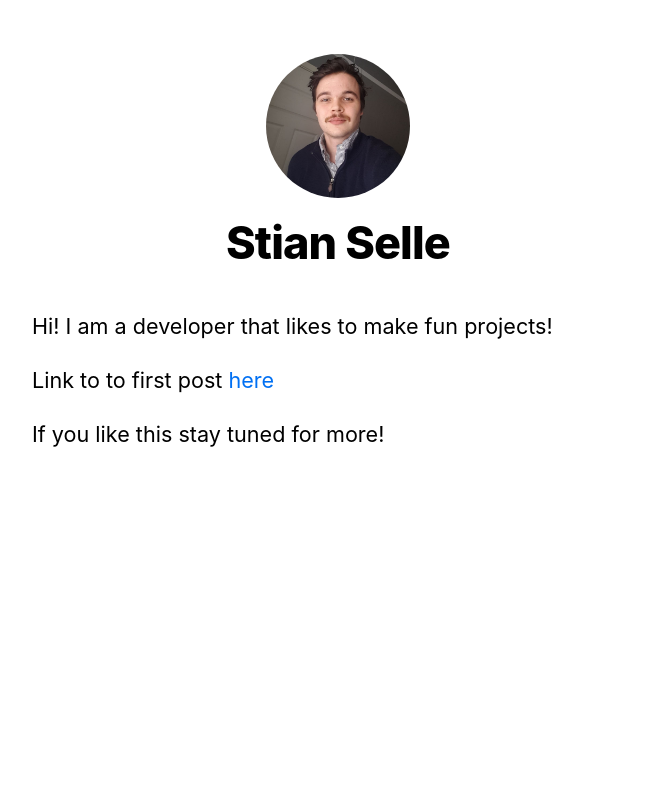
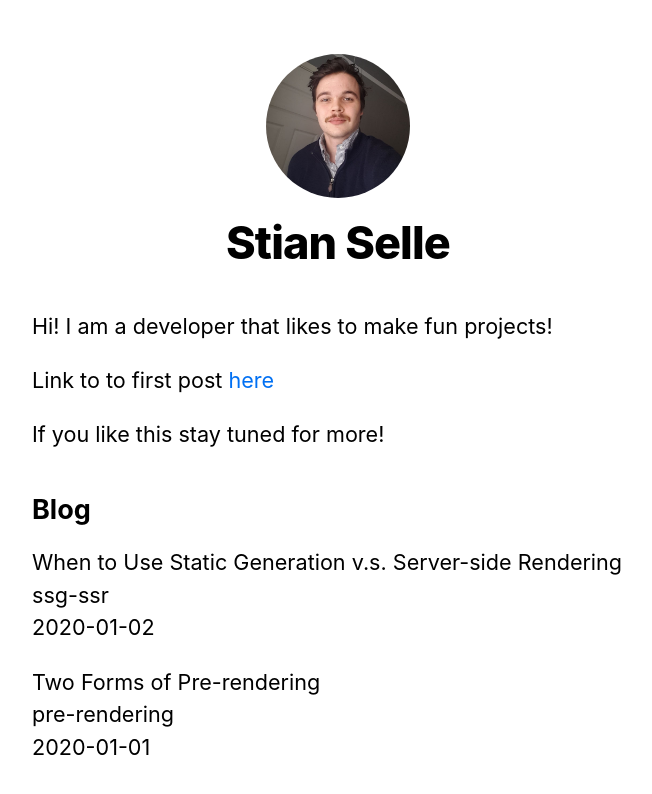
Before and after one commit to ittapopo/reactdev-blog, a Next.js app: page / in a window 1280 px wide. Shown: the top 794 px of the page, without its empty margins (302-954 px from the left). Built offline with nearby package versions, Linux system fonts and the light colour scheme.

Commit message:
data-fetching and pre-rendering

```diff
--- /dev/null
+++ b/lib/posts.js
@@ -0,0 +1,37 @@
+import fs from 'fs'
+import path from 'path'
+import matter from 'gray-matter'
+
+const postsDirectory = path.join(process.cwd(), 'posts')
+
+export function getSortedPostsData() {
+    // Get file names under/posts
+    const fileNames = fs.readdirSync(postsDirectory)
+    const allPostsData = fileNames.map(fileName => {
+        // Remove ".md" from file name to get id
+        const id = fileName.replace(/\.md$/, '')
+
+        // Read markdown file as string
+        const fullPath = path.join(postsDirectory, fileName)
+        const fileContents = fs.readFileSync(fullPath, 'utf8')
+
+        // Use gray-matter to parse the post metadata section
+        const matterResult = matter(fileContents)
+
+        // Combine the data with the id
+        return {
+            id,
+            ...matterResult.data
+        }
+    })
+    // Sort posts by date
+    return allPostsData.sort(({ date: a}, { date: b }) => {
+        if (a < b) {
+            return 1
+        } else if (a > b) {
+            return -1
+        } else {
+            return 0
+        }
+    })
+}
--- a/package.json
+++ b/package.json
@@ -9,6 +9,7 @@
     "lint": "next lint"
   },
   "dependencies": {
+    "gray-matter": "^4.0.3",
     "next": "11.1.2",
     "react": "17.0.2",
     "react-dom": "17.0.2"
--- a/pages/index.js
+++ b/pages/index.js
@@ -2,8 +2,18 @@
 import Layout, { siteTitle } from '../components/layout'
 import utilStyles from '../styles/utils.module.css'
 import Link from 'next/link'
+import { getSortedPostsData } from '../lib/posts'
 
-export default function Home() {
+export async function getStaticProps() {
+  const allPostsData = getSortedPostsData()
+  return {
+    props: {
+      allPostsData
+    }
+  }
+}
+
+export default function Home({ allPostsData }) {
   return (
     <Layout home>
       <Head>
@@ -16,6 +26,20 @@
           If you like this stay tuned for more!
         </p>
       </section>
+      <section className={`${utilStyles.headingMd} ${utilStyles.padding1px}`}>
+        <h2 className={utilStyles.headingLg}>Blog</h2>
+        <ul className={utilStyles.list}>
+          {allPostsData.map(({ id, date, title }) => (
+            <li className={utilStyles.listItem} key={id}>
+              {title}
+              <br />
+              {id}
+              <br />
+              {date}
+            </li>
+          ))}
+        </ul>
+      </section>
     </Layout>
   )
 }
--- /dev/null
+++ b/posts/pre-rendering.md
@@ -0,0 +1,11 @@
+---
+title: 'Two Forms of Pre-rendering'
+date: '2020-01-01'
+---
+
+Next.js has two forms of pre-rendering: **Static Generation** and **Server-side Rendering**. The difference is in **when** it generates the HTML for a page.
+
+- **Static Generation** is the pre-rendering method that generates the HTML at **build time**. The pre-rendered HTML is then _reused_ on each request.
+- **Server-side Rendering** is the pre-rendering method that generates the HTML on **each request**.
+
+Importantly, Next.js lets you **choose** which pre-rendering form to use for each page. You can create a "hybrid" Next.js app by using Static Generation for most pages and using Server-side Rendering for others.
--- /dev/null
+++ b/posts/ssg-ssr.md
@@ -0,0 +1,19 @@
+---
+title: 'When to Use Static Generation v.s. Server-side Rendering'
+date: '2020-01-02'
+---
+
+We recommend using **Static Generation** (with and without data) whenever possible because your page can be built once and served by CDN, which makes it much faster than having a server render the page on every request.
+
+You can use Static Generation for many types of pages, including:
+
+- Marketing pages
+- Blog posts
+- E-commerce product listings
+- Help and documentation
+
+You should ask yourself: "Can I pre-render this page **ahead** of a user's request?" If the answer is yes, then you should choose Static Generation.
+
+On the other hand, Static Generation is **not** a good idea if you cannot pre-render a page ahead of a user's request. Maybe your page shows frequently updated data, and the page content changes on every request.
+
+In that case, you can use **Server-Side Rendering**. It will be slower, but the pre-rendered page will always be up-to-date. Or you can skip pre-rendering and use client-side JavaScript to populate data.
```
Also changed, not shown: 1 other file (tests, documents, lock files or other folders).
